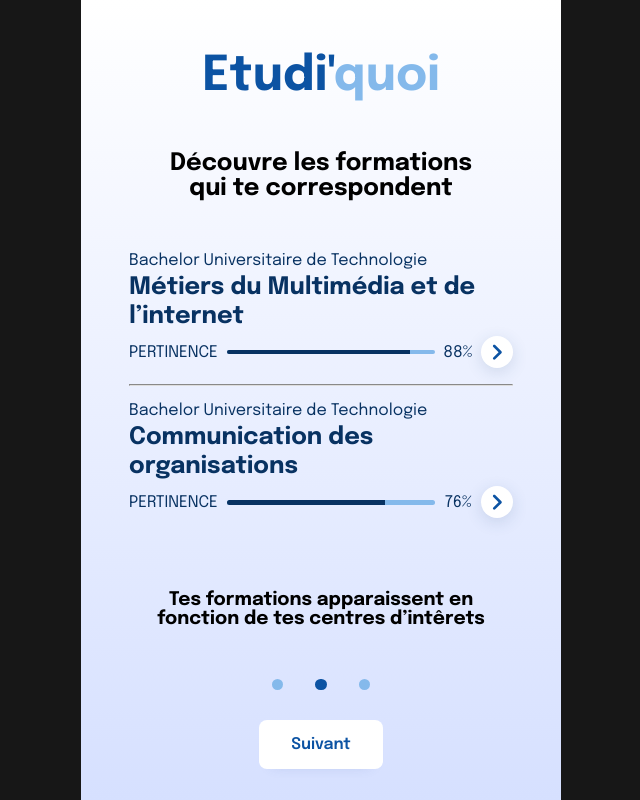
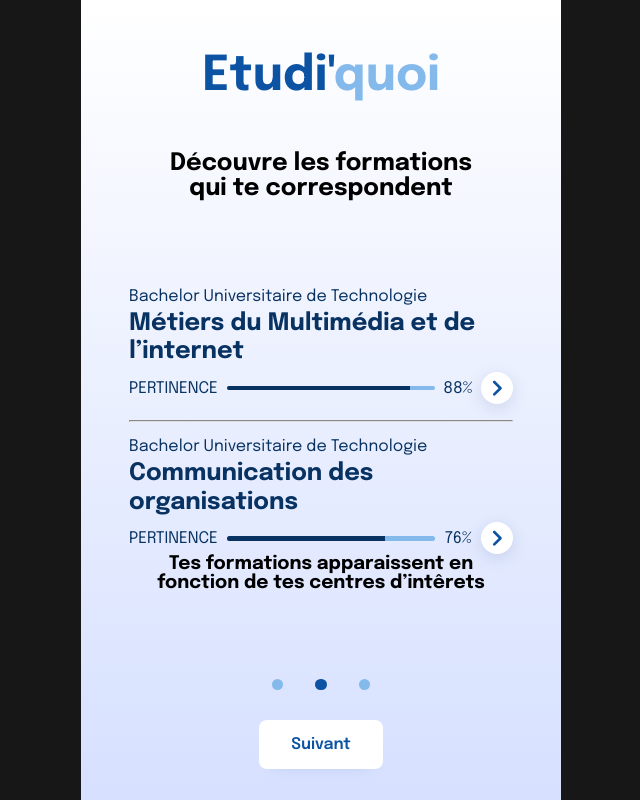
Before and after one commit to EtudiQuoi/etudi-quoi, a Next.js app: page /tutorial in a window 1280 px wide. Both pictures are taken after a click on the button "Suivant". Shown: the whole page, without its empty margins (319-959 px from the left). Built offline with nearby package versions, Linux system fonts and the light colour scheme.

Commit message:
tutorial slide

```diff
--- a/components/TutoSlide.jsx
+++ b/components/TutoSlide.jsx
@@ -1,15 +1,31 @@
+import { motion } from "framer-motion";
 import styled from "@emotion/styled";
 
 import CardIcon from "../icons/CardIcon";
 import CardResult from "../components/CardResult";
 import SchoolCard from "../components/SchoolCard";
 
-const TutoSlide = ({ slideNumber }) => {
-  if (slideNumber === 1) {
-    return <CardIcon type="tutorial" />;
-  } else if (slideNumber === 2) {
+const Slide1 = () => {
   return (
-      <>
+    <motion.div
+      initial={{ x: 500, opacity: 0 }}
+      animate={{ x: 0, opacity: 1 }}
+      exit={{ x: -500, opacity: 0 }}
+      transition={{ duration: 0.3, type: "spring" }}
+    >
+      <CardIcon type="tutorial" />
+    </motion.div>
+  );
+};
+
+const Slide2 = () => {
+  return (
+    <motion.div
+      initial={{ x: 500, opacity: 0 }}
+      animate={{ x: 0, opacity: 1 }}
+      exit={{ x: -500, opacity: 0 }}
+      transition={{ duration: 0.3, type: "spring" }}
+    >
       <CardsList>
         <CardResult
           type="Bachelor Universitaire de Technologie"
@@ -23,14 +39,19 @@ const TutoSlide = ({ slideNumber }) => {
           percentage="76"
         />
       </CardsList>
-        <H3>
-          Tes formations apparaissent en fonction de tes centres d’intêrets
-        </H3>
-      </>
+      <H3>Tes formations apparaissent en fonction de tes centres d’intêrets</H3>
+    </motion.div>
   );
-  } else {
+};
+
+const Slide3 = () => {
   return (
-      <Container>
+    <Container
+      initial={{ x: 500, opacity: 0 }}
+      animate={{ x: 0, opacity: 1 }}
+      exit={{ x: -500, opacity: 0 }}
+      transition={{ duration: 0.3, type: "spring" }}
+    >
       <h3>Métiers du Multimédia et de l'Internet</h3>
       <SchoolsList>
         <SchoolCard>IUT Bordeaux</SchoolCard>
@@ -40,7 +61,16 @@ const TutoSlide = ({ slideNumber }) => {
       </SchoolsList>
     </Container>
   );
-  }
+};
+
+const TutoSlide = ({ slideNumber }) => {
+  return (
+    <>
+      {slideNumber === 1 && <Slide1 />}
+      {slideNumber === 2 && <Slide2 />}
+      {slideNumber === 3 && <Slide3 />}
+    </>
+  );
 };
 
 const CardsList = styled.ul`
@@ -57,7 +87,7 @@ const Separator = styled.hr`
   width: 100%;
 `;
 
-const Container = styled.div`
+const Container = styled(motion.div)`
   display: flex;
   flex-direction: column;
   gap: 1rem;
--- a/pages/tutorial.js
+++ b/pages/tutorial.js
@@ -31,7 +31,7 @@ const Tutorial = () => {
               : "Choisis la formation qui te convient"}
           </H2>
         </GridItem>
-        <GridItem area="slider">
+        <GridItem>
           <TutoSlide slideNumber={slideNumber} />
         </GridItem>
         <GridItem area="button">
```
Also changed, not shown: pages/_app.js (+17 -3 lines). Lines whose indentation alone changed are shown as unchanged.
